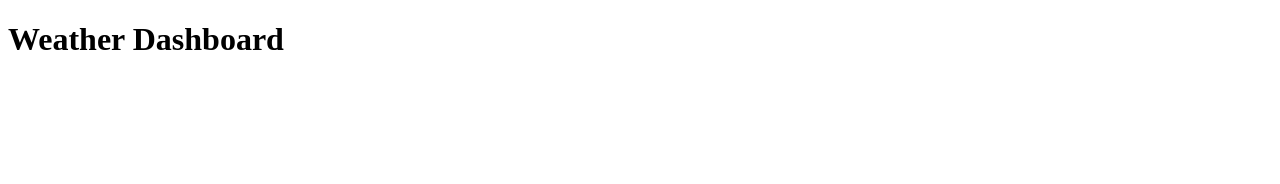
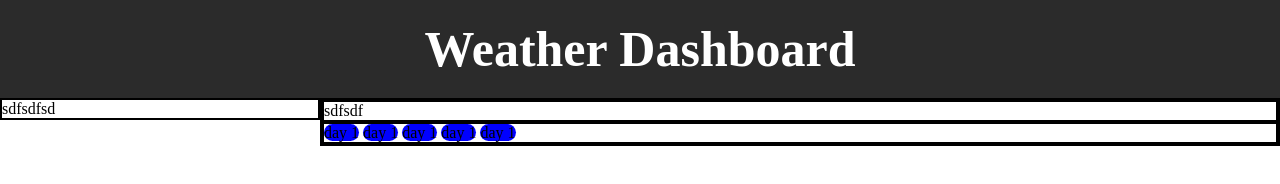
Before and after one commit to Jermayy/WeatherDashboard, a plain HTML site: page index.html in a window 1280 px wide. Drawn offline with Linux system fonts and the light colour scheme.

Commit message:
added Header styling, columns and spans for each forecast box

```diff
--- a/index.html
+++ b/index.html
@@ -12,13 +12,19 @@
     <div class="header">
         <h1>Weather Dashboard</h1>
     </div>
-    <div class="searchColumn"></div>
-    <container class="content">
-        <div class="currentWeather"></div>
+    <container class="row">
+        <div class="searchColumn column">sdfsdfsd</div>
+        <div class="content column">
+            <div class="currentWeather">sdfsdf</div>
 
-        <span class="forecast">
-
-</span>
+            <div class="forecast">
+                <span class="daily" id="daily-1">day 1</span>
+                <span class="daily" id="daily-2">day 1</span>
+                <span class="daily" id="daily-3">day 1</span>
+                <span class="daily" id="daily-4">day 1</span>
+                <span class="daily" id="daily-5">day 1</span>
+            </div>
+        </div>
     </container>
 
 
--- a/style.css
+++ b/style.css
@@ -0,0 +1,49 @@
+* {
+    box-sizing: border-box;
+}
+
+body {
+    margin: 0 auto;
+}
+
+.header {
+    background-color: rgb(43, 43, 43);
+}
+
+.header h1 {
+    text-align: center;
+    color: white;
+    font-size: 50px;
+    font-weight: 700;
+    margin: 0 auto;
+    padding: 20px;
+}
+
+.column {
+    float: left;
+}
+
+.searchColumn {
+    width: 25%;
+    border: 2px solid black;
+}
+
+.content {
+    width: 75%;
+    border: 2px solid black;
+}
+
+.currentWeather {
+    border: 2px solid black;
+}
+
+.forecast {
+    border: 2px solid black;
+}
+
+.daily {
+    background-color: blue;
+    width: 40px;
+    height: 60px;
+    border-radius: 20px;
+}
```
